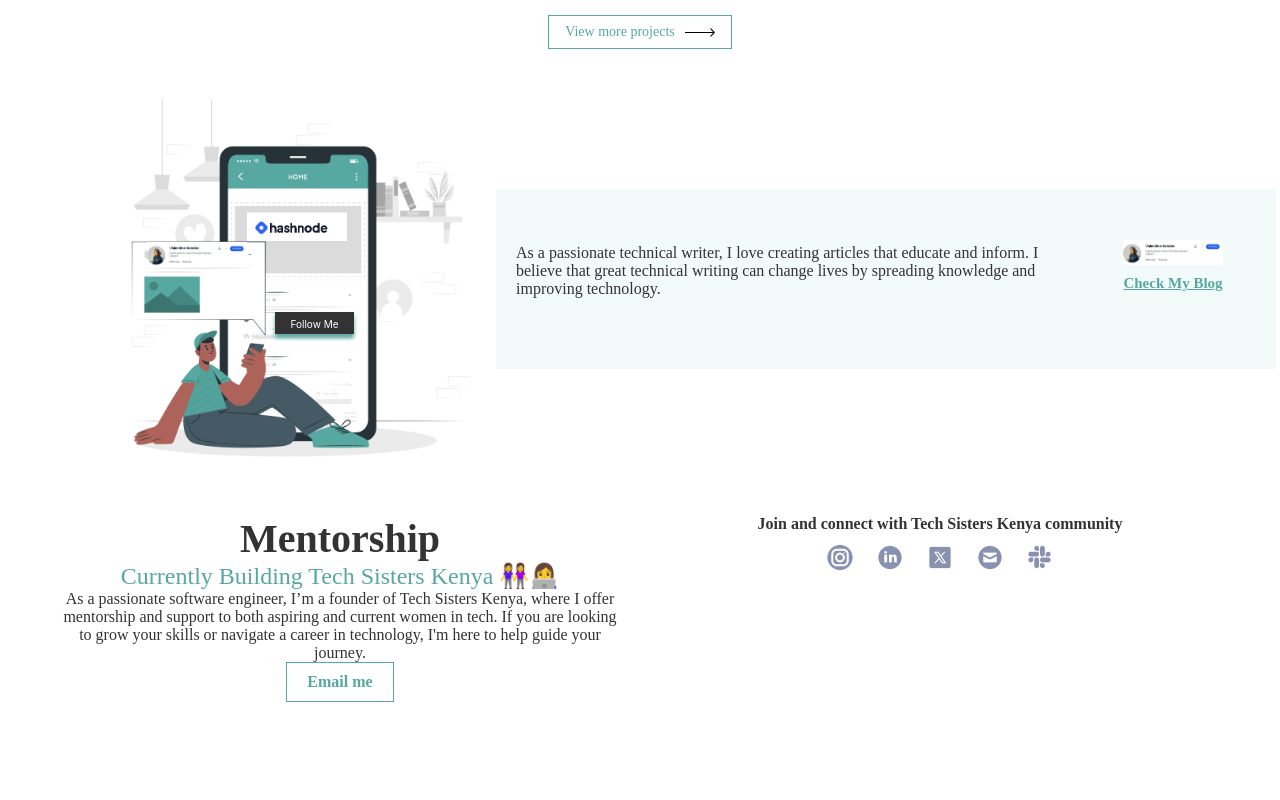
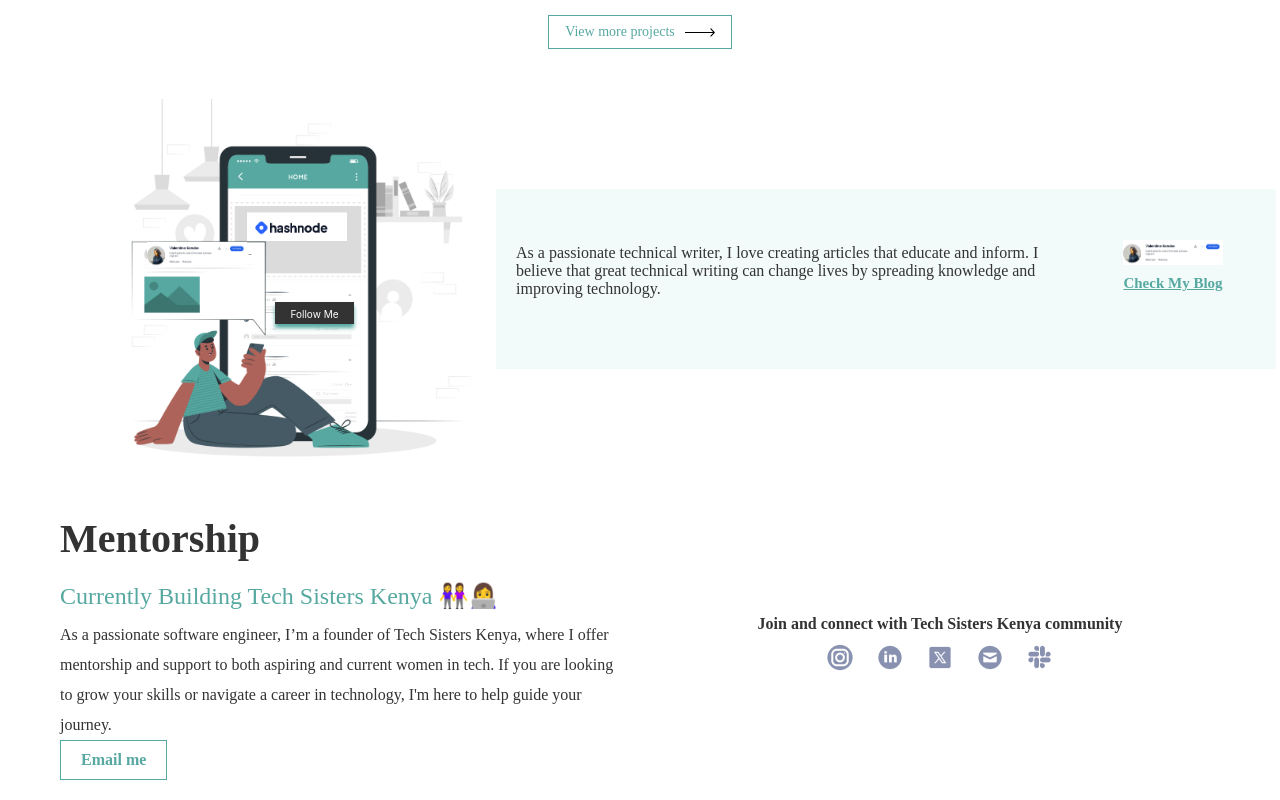
Before and after one commit to Vkerubo/my-portolio, a React (Create React App) app: page / in a window 1280 px wide. Shown: the part 2615-3415 px from the top of the page. Before the commit the page ends 3337 px from the top, so only its background shows below. Built offline with nearby package versions, Linux system fonts and the light colour scheme.

Commit message:
design mentorship component layout

```diff
--- a/src/components/Blog.js
+++ b/src/components/Blog.js
@@ -11,13 +11,14 @@ const BlogContainer = styled.div`
   flex-shrink: 0;
   margin-left: 100px;
   margin-top: 50px;
-  //margin: 0 auto;
+  //max-width: 1200px;
 
   @media (max-width: 768px) {
     flex-direction: column;
     align-items: center;
     gap: 10px;
     margin-left: 30px;
+
   }
 `;
 
@@ -126,7 +127,7 @@ const BackgroundContainer = styled.div`
     align-items: start;
     //gap: 10px;
     margin-top: 10px;
-    max-width: 100%;
+    //max-width: 768px;
     height: 150px;
     margin-left: 0px;
   }
--- a/src/components/Mentorship.js
+++ b/src/components/Mentorship.js
@@ -11,12 +11,18 @@ const MentorshipContainer = styled.div`
   max-width: 1200px;
   margin: 0 auto;
 
+  @media (max-width: 768px) {
+    flex-direction: column;
+    align-items: center;
+    gap: 10px;
+    margin-left: 30px;
+  }
 `;
 
 const LeftColumn = styled.div`
   flex-basis: 50%;
   padding: 20px;
-  text-align: center;
+  text-align: start;
 `;
 
 const RightColumn = styled.div`
@@ -32,6 +38,7 @@ const Title = styled.div`
   font-style: normal;
   font-weight: 700;
   line-height: normal;
+  margin-bottom: 20px;
 `;
 
 const Subtitle = styled.div`
@@ -39,8 +46,9 @@ const Subtitle = styled.div`
   font-family: Montserrat;
   font-size: 24px;
   font-style: normal;
-  font-weight: 400;
+  font-weight: 100;
   line-height: normal;
+  margin-bottom: 10px;
 `;
 
 const Description = styled.div`
@@ -49,7 +57,7 @@ const Description = styled.div`
   font-size: 16px;
   font-style: normal;
   font-weight: 500;
-  line-height: normal;
+  line-height: 30px;
 `;
 
 const ContactLink = styled.a`
@@ -66,7 +74,8 @@ const ContactLink = styled.a`
   transition: background-color 0.3s, color 0.3s;
 
   &:hover {
-    background-color: transparent;
+    background-color: #56a8a1;
+    color: white;
   }
 `;
 
@@ -77,6 +86,11 @@ const ConnectTitle = styled.div`
   font-style: normal;
   font-weight: 600;
   line-height: normal;
+  margin-top: 100px;
+
+  @media (max-width: 768px) {
+    margin-top: 0px;
+  }
 `;
 
 const SocialIconsContainer = styled.div`
```
